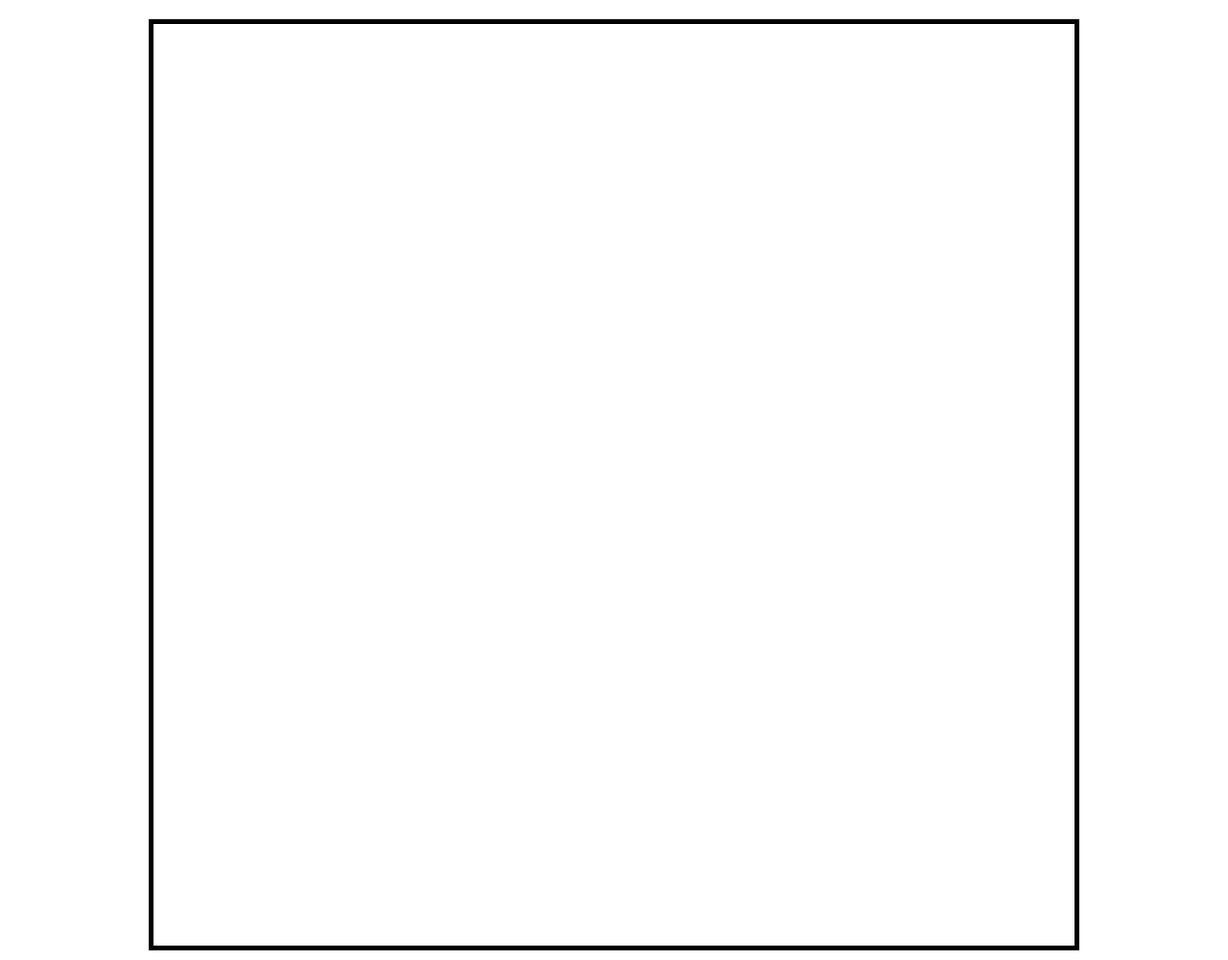
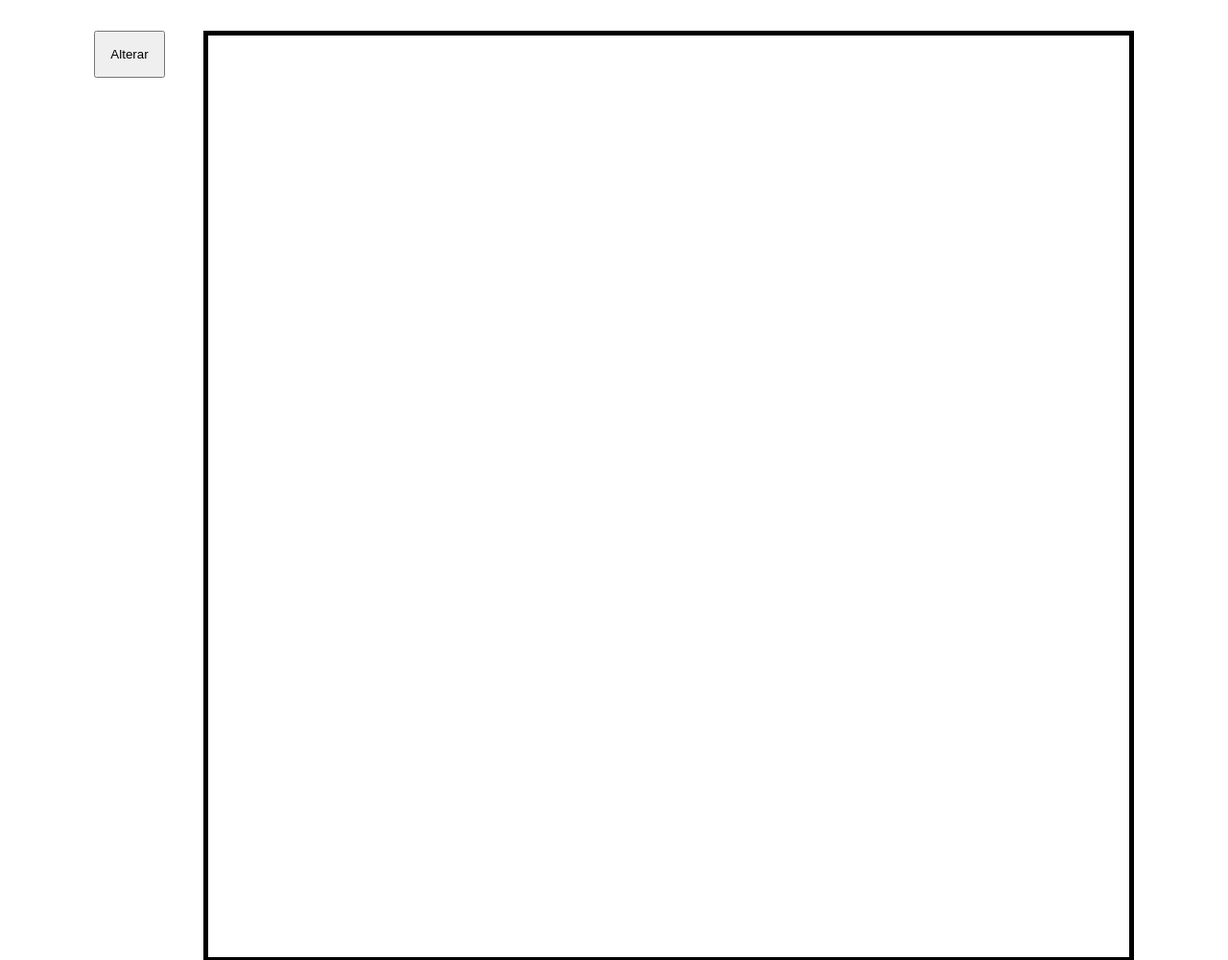
Before and after one commit to Blastonn/Etch-a-Sketch, a plain HTML site: page index.html in a window 1280 px wide. Shown: the top 1000 px of the page at 96% size. Drawn offline with Linux system fonts and the light colour scheme.

Commit message:
Feat - Adicionar botao para alterar tela
Adicionado botao para alterar grade tela.

```diff
--- a/index.html
+++ b/index.html
@@ -9,7 +9,10 @@
 </head>
     <body>
         <div class="container">
+            <div class="btn">
+                <button>Alterar</button>
+                </div>
+        </div>
 
-        </div>
     </body>
 </html>
--- a/style.css
+++ b/style.css
@@ -3,18 +3,24 @@ body{
     margin: 0;
     box-sizing: border-box;
 }
+button{
+    display: flex;
+    padding: 15px;
+
+}
 
 .container{
     display: flex;
-    padding: 20px;
     justify-content: center;
     align-items: center;
+    padding: 12px;
+    margin: 20px;
 }
 
 .grid{
     display: flex;
     width: 960px;
-    height: 960px;
+    height: auto;
     background-color: white;
     flex-wrap: wrap;
     justify-content: center;
@@ -26,3 +32,10 @@ body{
     width: 160px;
     height: 160px;
 }
+
+.btn{
+    display: flex;
+
+    margin-bottom: auto;
+    margin-right: 40px;
+}
```
